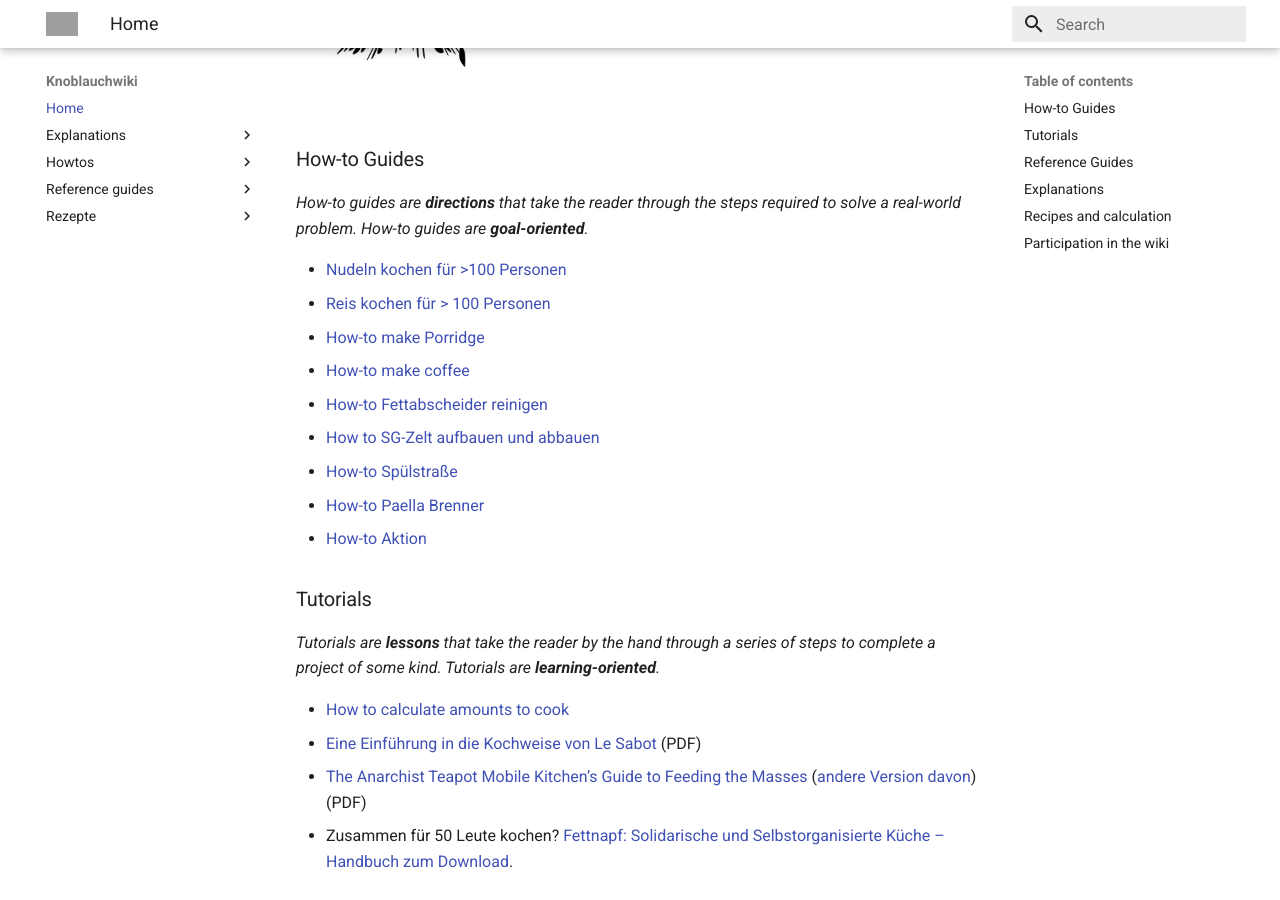
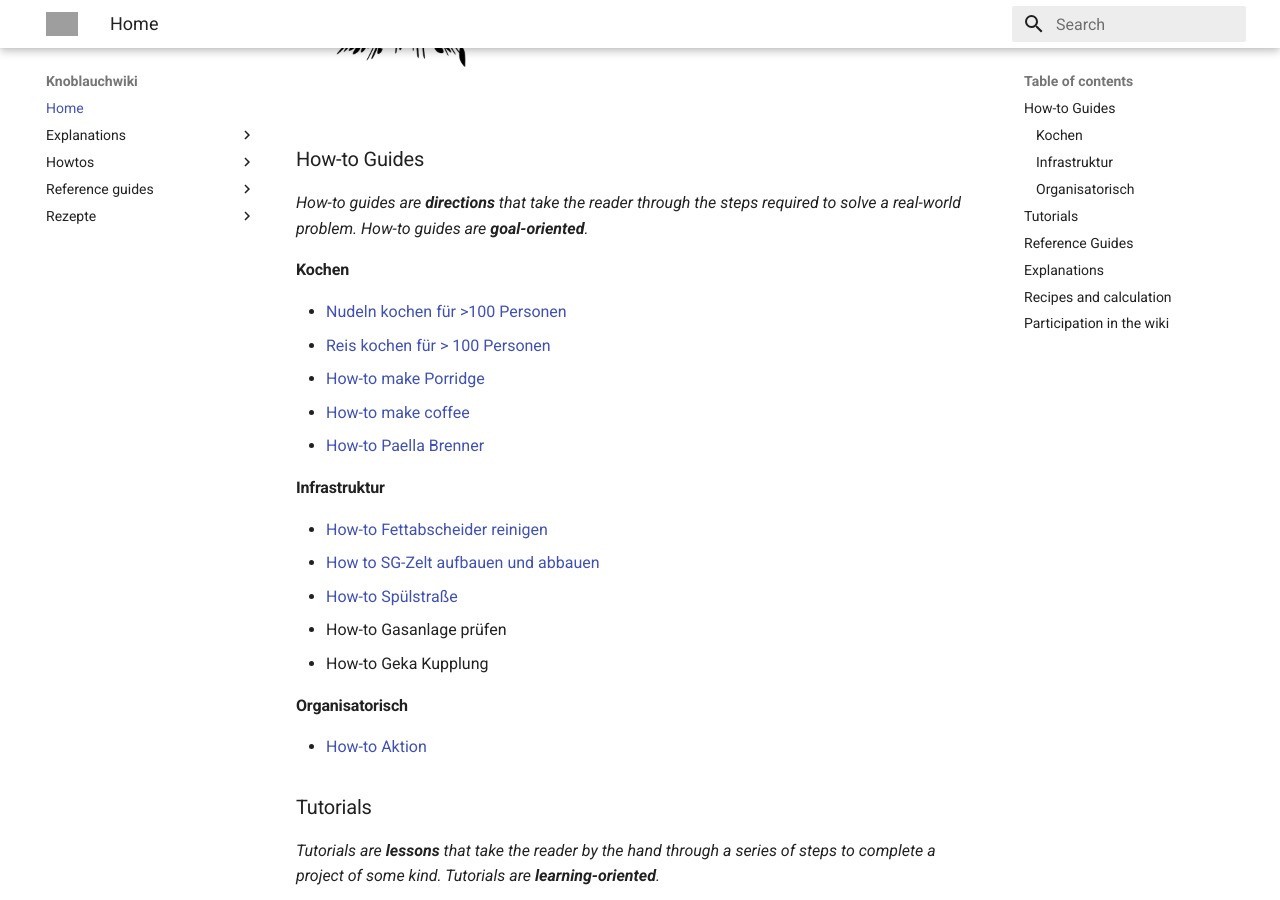
Before and after one commit to huml123/koblauchwiki, an MkDocs documentation site: the page built from wiki/index.md, in a window 1280 px wide and 900 px high, scrolled down 358 px. Built offline with MkDocs 1.6.1 and Material for MkDocs 9.7.7, drawn with Linux system fonts in a browser that asks for light colours; grey boxes are pictures that could not be loaded.

Commit message:
Update index.md

```diff
--- a/wiki/index.md
+++ b/wiki/index.md
@@ -1,19 +1,27 @@
 <img src="./images/KF_Welcome.png" alt="Welcome" width="200"/>
-
-
 
 ### How-to Guides
 
 *How-to guides are **directions** that take the reader through the steps required to solve a real-world problem. How-to guides are **goal-oriented**.*
 
+#### Kochen
+
 * [Nudeln kochen für >100 Personen](howtos/nudeln)
 * [Reis kochen für > 100 Personen](howtos/reis)
 * [How-to make Porridge](Porridge.md)
 * [How-to make coffee](howtos/coffee)
+* [How-to Paella Brenner](Paella%20Brenner%20How-To.md)
+
+#### Infrastruktur
+
 * [How-to Fettabscheider reinigen](Abwasser.md)
 * [How to SG-Zelt aufbauen und abbauen]()
 * [How-to Spülstraße](Spülstraße.md)
-* [How-to Paella Brenner](Paella%20Brenner%20How-To.md)
+* How-to Gasanlage prüfen
+* How-to Geka Kupplung
+
+#### Organisatorisch
+
 * [How-to Aktion](How%20to%20Aktion.md)
 
 ### Tutorials
```
Also changed, not shown: other parts of wiki/index.md (+2 -1 lines).
